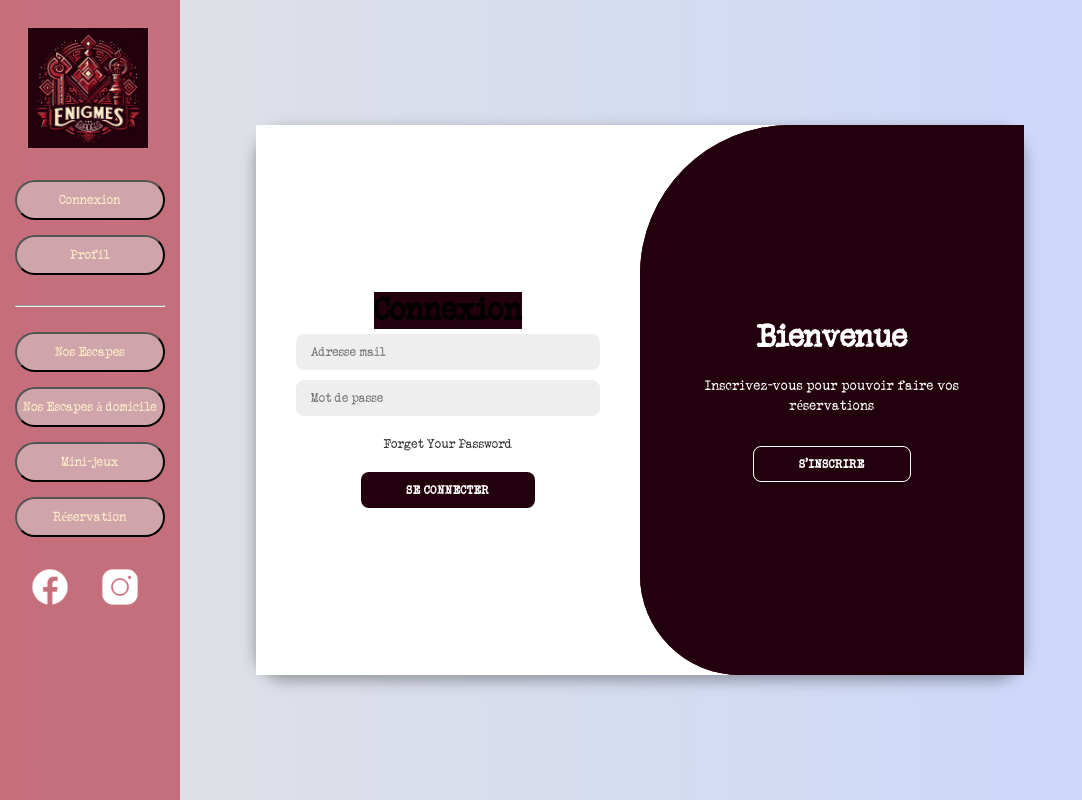
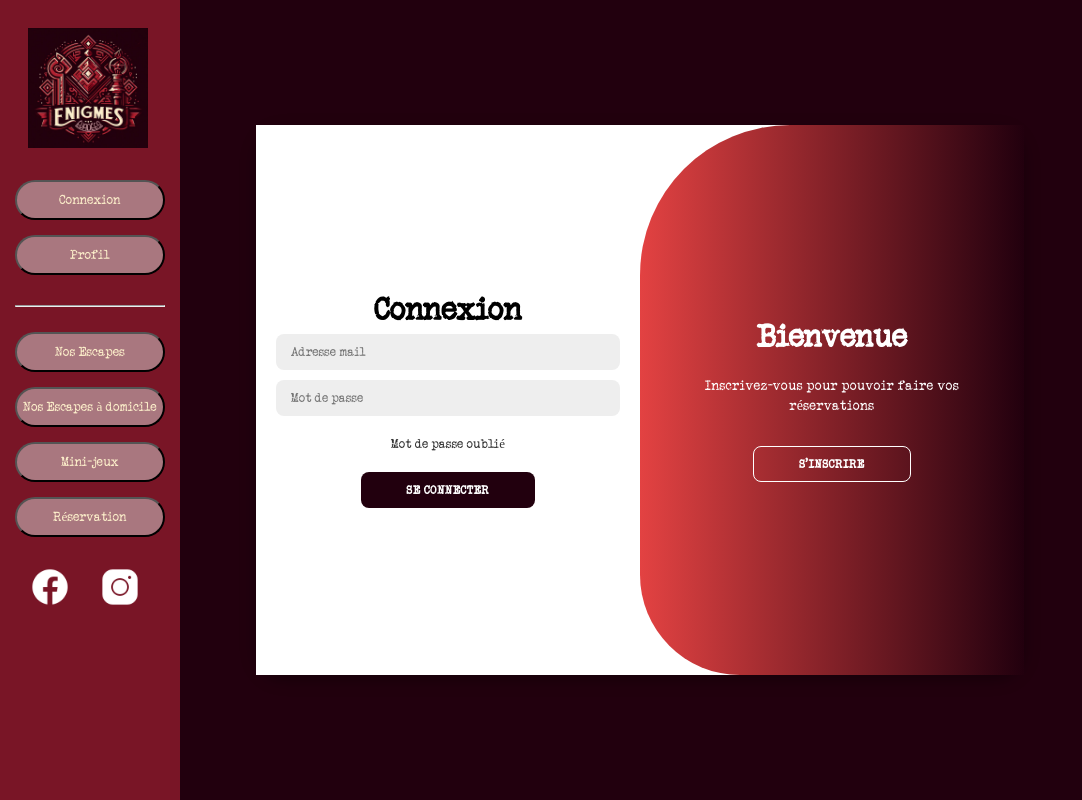
Before and after one commit to Tsianj/Escape_Game, a React (Create React App) app in the folder escape_game/: page /connexion in a window 1280 px wide. Shown: the whole page, without its empty margins (0-1082 px from the left). Built offline with nearby package versions, Linux system fonts and the light colour scheme.

Commit message:
Troisieme commit

```diff
--- a/escape_game/src/App.css
+++ b/escape_game/src/App.css
@@ -5,10 +5,11 @@
 * {
   margin: 0;
   padding: 0;
-  background-color: #22000e;
   font-family: "veteran_typewriter";
 }
-
+.App{
+  background-color: #22000e;
+}
 :root {
   --background-button: rgba(217, 217, 217, 0.5);
   --color-font: #fceeca;
--- a/escape_game/src/Components/Navbar.jsx
+++ b/escape_game/src/Components/Navbar.jsx
@@ -2,6 +2,8 @@ import Logo from "../Assets/logo_escape.png";
 import {React, useContext} from "react";
 import LogoFcb from "../Assets/icons8-logo-facebook-50.png";
 import LogoInsta from "../Assets/icons8-logo-instagram-50.png";
+import { Link } from "react-router-dom";
+import Connexion from "../Pages/Connexion";
 
 function NavBar() {
 
@@ -14,27 +16,27 @@ function NavBar() {
           width={"120px"}
           placeholder="Logo_escape_game"
         />
-        <a href="#">
+        <Link to={"/connexion"}>
           <button className="lien_nav">Connexion</button>
-        </a>
-        <a href="#">
+        </Link>
+        <Link>
           <button className="lien_nav">Profil</button>
-        </a>
+        </Link>
         <hr />
 
-        <a href="#">
+        <Link>
           <button className="lien_nav">Nos Escapes</button>
-        </a>
-        <a href="#">
+        </Link>
+        <Link>
           <button className="lien_nav">Nos Escapes à domicile</button>
-        </a>
-        <a href="#">
+        </Link>
+        <Link>
           <button className="lien_nav">Mini-jeux</button>
-        </a>
-        <a href="#">
+        </Link>
+        <Link to={"/reservation"}>
           <button className="lien_nav">Réservation</button>
-        </a>
-        <div className="icon-reseau"><a href="https://www.facebook.com">
+        </Link>
+        <div className="icon-reseau"><a href="https://www.facebook.com" target="_blank">
           <img
             className="icon"
             src={LogoFcb}
@@ -43,7 +45,7 @@ function NavBar() {
             placeholder="Logo-facebook"
           />
         </a>
-        <a href="https://www.instagram.com">
+        <a href="https://www.instagram.com" target="_blank">
           <img
             className="icon"
             src={LogoInsta}
--- a/escape_game/src/Connexion.css
+++ b/escape_game/src/Connexion.css
@@ -4,11 +4,12 @@
   padding: 0;
   box-sizing: border-box;
   font-family: "veteran_typewriter";
+
 }
 /* Styles pour le corps de la page */
 .body {
-  background-color: #c9d6ff;
-  background: linear-gradient(to right, #e2e2e2, #c9d6ff);
+  background-color: #22000e;
+  background: linear-gradient(to right, #22000e, #22000e);
   display: flex;
   align-items: center;
   justify-content: center;
@@ -22,7 +23,7 @@
   box-shadow: 0 5px 15px rgba(0, 0, 0, 0.35);
   position: relative;
   width: 768px;
-  max-width: 100%;
+  max-width: 100vw;/* Limite la largeur maximale du conteneur origine 100%*/
   min-height: 550px;
 }
 /* Styles pour les paragraphes */
@@ -68,7 +69,7 @@
   align-items: center;
   justify-content: center;
   flex-direction: column;
-  padding: 0 40px;
+  padding: 0 20px; /* Réduit la marge pour les écrans plus petits origine 0 40px*/
   height: 100%;
 }
 /* Styles pour les champs de saisie */
@@ -147,7 +148,7 @@
 .toggle {
   background-color: #22000e;
   height: 100%;
-  background: linear-gradient(to right, #e34242, #22000e);
+  background: linear-gradient(to right,#22000e, #e34242, #22000e);
   color: #fff;
   position: relative;
   left: -100%;
--- a/escape_game/src/Pages/Connexion.jsx
+++ b/escape_game/src/Pages/Connexion.jsx
@@ -30,7 +30,7 @@ const Connexion = () => {
                     <input type="email" placeholder="Adresse mail" required/>
                     <input type="password" placeholder="Mot de passe" required/>
                     {/* <!-- Lien pour réinitialiser le mot de passe --> */}
-                    <a href="#">Forget Your Password</a>
+                    <a href="#">Mot de passe oublié</a>
                     <button>Se connecter</button>
                 </form>
             </div>
```
